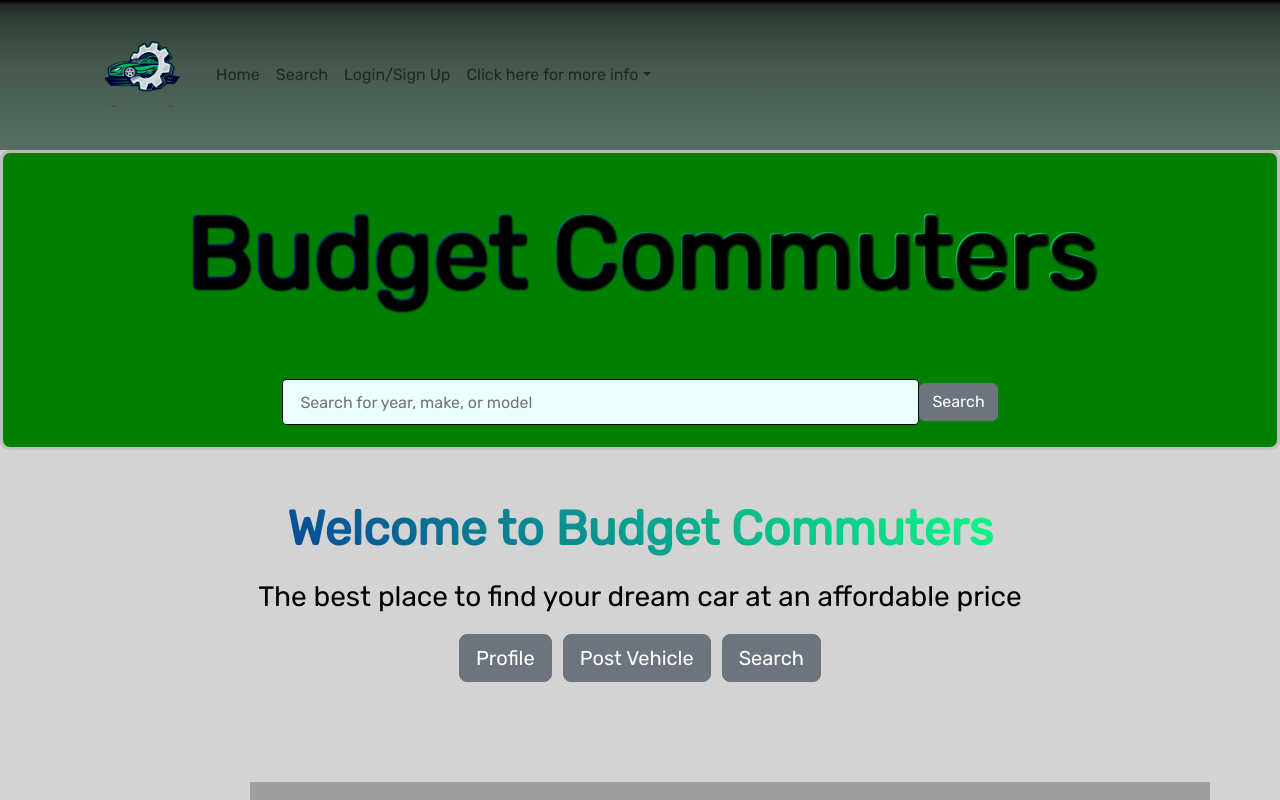
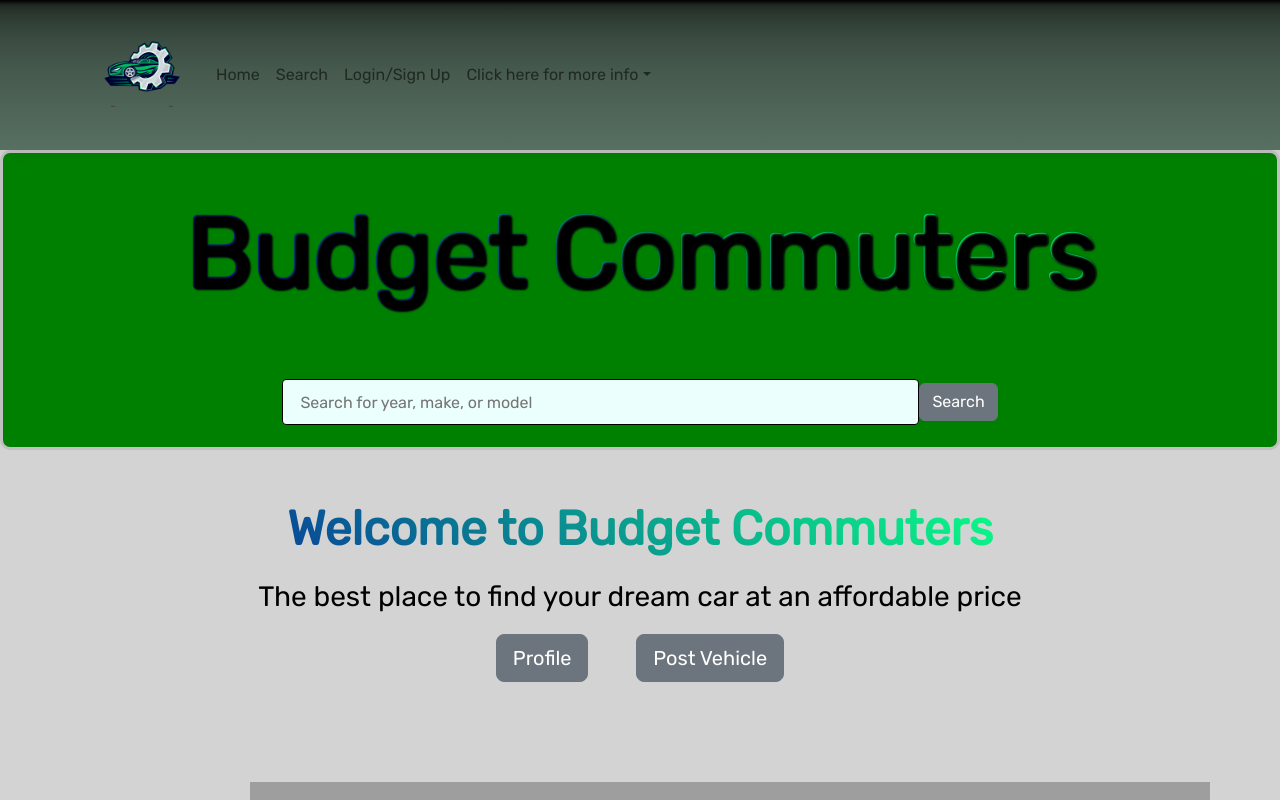
Before and after one commit to kathylopez97/Budget-Commuter, a React (Vite) app in the folder client/: page / in a window 1280 px wide. Shown: the top 800 px of the page. Built offline with nearby package versions, Linux system fonts and the light colour scheme; grey boxes are pictures that could not be loaded.

Commit message:
Linked up postVehicle with the post button

```diff
--- a/client/src/components/HomePageBtn/index.jsx
+++ b/client/src/components/HomePageBtn/index.jsx
@@ -1,4 +1,8 @@
-import Button from "react-bootstrap/Button";
+import React, { useState } from "react";
+import PostVehicle from '../PostVehicle/index';
+import { Link } from 'react-router-dom';
+import {Modal, Button} from 'react-bootstrap';
+
 
 const styles = {
   introStyle: {
@@ -33,6 +37,8 @@ const styles = {
 };
 
 function HomePageBtn({ user }) {
+  const [postVehicle, setPostVehicle] = useState(false);
+
   return (
     <div style={styles.introStyle}>
       <h1 style={styles.textStyle}>Welcome to Budget Commuters {user}</h1>
@@ -43,13 +49,13 @@ function HomePageBtn({ user }) {
 
         <Button  href="" variant="secondary" size="lg">
             Profile
-        </Button>{" "}
-        <Button href="" variant="secondary" size="lg">
+        </Button>
+        <Button variant="secondary" size="lg" onClick={()=>setPostVehicle(true)}>
             Post Vehicle
         </Button>
-        <Button  href="" variant="secondary" size="lg">
-            Search
-        </Button>
+        <Modal show={postVehicle} onHide={()=>setPostVehicle(false)}>
+          <PostVehicle/>
+          </Modal>
       </div>
     </div>
 
--- a/client/src/components/NavBar/index.jsx
+++ b/client/src/components/NavBar/index.jsx
@@ -7,6 +7,8 @@ import LoginForm from '../LoginForm';
 import Auth from '../../utils/auth';
 import './Navbar.css';
 import logo from '../NavBar/logo.png';
+import PostVehicle from '../PostVehicle/index'
+
 const AppNavbar = () => {
   // set modal display state
   const [showModal, setShowModal] = useState(false);
--- a/client/src/components/PostVehicle/index.jsx
+++ b/client/src/components/PostVehicle/index.jsx
@@ -3,7 +3,7 @@ import { useMutation } from '@apollo/client';
 import { Form, Button, Alert } from 'react-bootstrap';
 import { POST_VEHICLE } from '../../utils/mutations';
 import Auth from '../../utils/auth';
-const VehiclePost = ({ vehicle }) => {
+const VehiclePost = () => {
     const [postVehicle] = useMutation(POST_VEHICLE);
     const [validated, setValidated] = useState(false);
     const [userFormData, setUserFormData] = useState({
@@ -55,7 +55,7 @@ const VehiclePost = ({ vehicle }) => {
     }
     return (
         <Form noValidate validated={validated} onSubmit={handleFormSubmnit}>
-        <Form.Group className='mb-3'>
+        <Form.Group className='mb-3 p-4'>
             <Form.Label htmlFor='make'>Make</Form.Label>
             <Form.Control
                 type='text'
@@ -110,7 +110,7 @@ const VehiclePost = ({ vehicle }) => {
                 onChange={handleInputChange}
                 required
             />
-            <Button type='submit' variant='success'>Post Vehicle</Button>
+            <Button className="mt-4" type='submit' variant='success'>Post Vehicle</Button>
         </Form.Group>
         </Form>
     );
--- a/client/src/pages/Home.jsx
+++ b/client/src/pages/Home.jsx
@@ -6,7 +6,6 @@ import {
   Button,
   Row
 } from 'react-bootstrap';
-
 //NEEDED THIS PAGE TO MAKE THINGS WORk. From book project, It works though
 
 const SearchVehicles = () => {
```
Also changed, not shown: client/.eslintrc.cjs.
